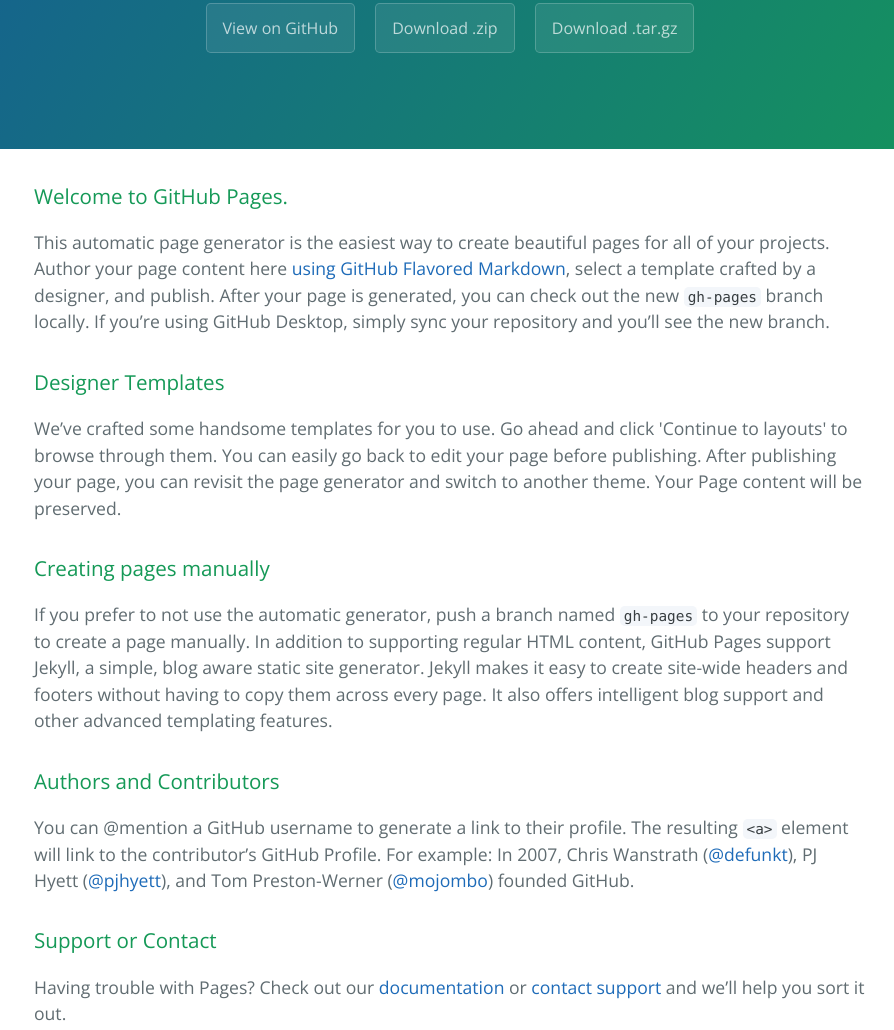
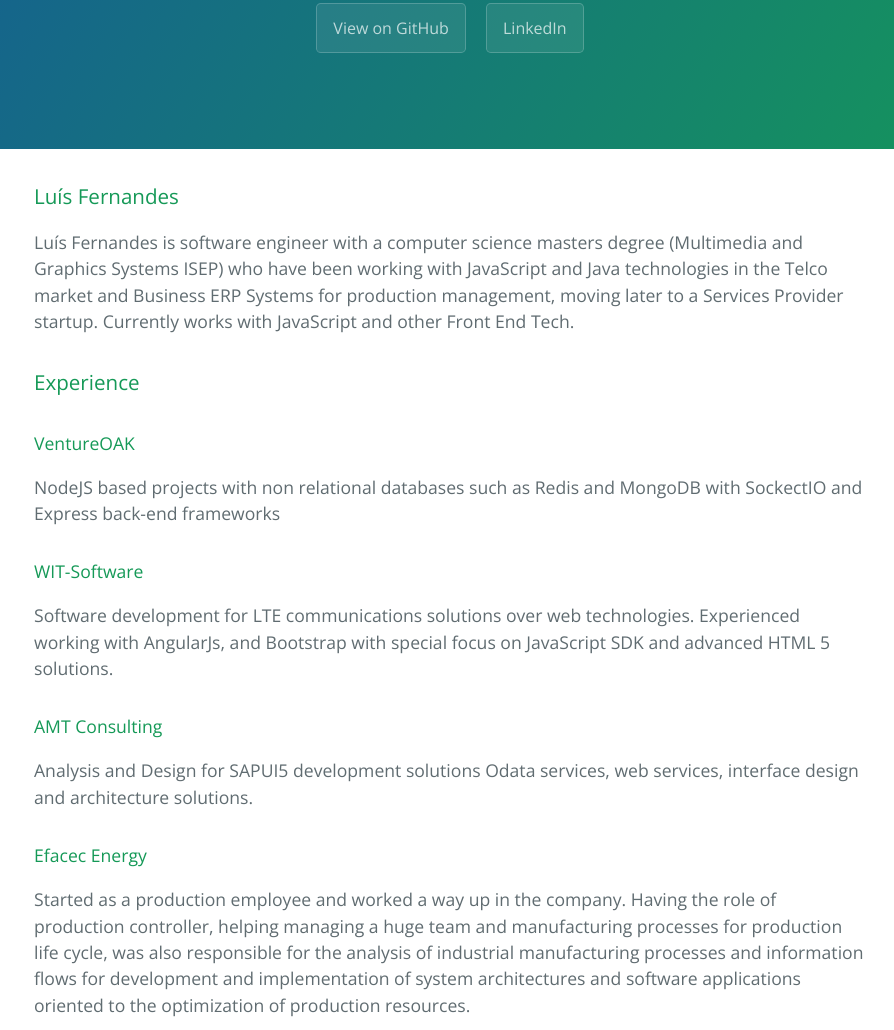
Before and after one commit to lmigueldf/fernandes.github.io, a plain HTML site: page index.html in a window 1280 px wide. Shown: the part 234-1264 px from the top of the page, without its empty margins (190-1084 px from the left). Drawn offline with nearby package versions, Linux system fonts and the light colour scheme.

Commit message:
% edited CV

```diff
--- a/index.html
+++ b/index.html
@@ -12,42 +12,55 @@
 <body>
 <section class="page-header">
     <h1 class="project-name">Fernandes.GitHub.io</h1>
+
     <h2 class="project-tagline">CV</h2>
     <a href="https://github.com/lmigueldf/fernandes.github.io" class="btn">View on GitHub</a>
-      <a href="https://github.com/lmigueldf/fernandes.github.io/zipball/master" class="btn">Download .zip</a>
-      <a href="https://github.com/lmigueldf/fernandes.github.io/tarball/master" class="btn">Download .tar.gz</a>
+    <a href="https://pt.linkedin.com/in/luís-miguel-dias-fernandes-26311467" class="btn">LinkedIn</a>
 </section>
 
 <section class="main-content">
     <h3>
-<a id="welcome-to-github-pages" class="anchor" href="#welcome-to-github-pages" aria-hidden="true"><span aria-hidden="true" class="octicon octicon-link"></span></a>Welcome to GitHub Pages.</h3>
+        <a id="welcome-to-github-pages" class="anchor" href="#welcome-to-github-pages" aria-hidden="true"><span
+                aria-hidden="true" class="octicon octicon-link"></span></a>
+        Luís Fernandes</h3>
 
-<p>This automatic page generator is the easiest way to create beautiful pages for all of your projects. Author your page content here <a href="https://guides.github.com/features/mastering-markdown/">using GitHub Flavored Markdown</a>, select a template crafted by a designer, and publish. After your page is generated, you can check out the new <code>gh-pages</code> branch locally. If you’re using GitHub Desktop, simply sync your repository and you’ll see the new branch.</p>
+    <p>Luís Fernandes is software engineer with a computer science masters degree (Multimedia and Graphics Systems ISEP)
+        who have been working with JavaScript and Java technologies in the Telco market and Business ERP Systems for
+        production
+        management, moving later to a Services Provider startup. Currently works with JavaScript and other Front End
+        Tech.</p>
 
-<h3>
-<a id="designer-templates" class="anchor" href="#designer-templates" aria-hidden="true"><span aria-hidden="true" class="octicon octicon-link"></span></a>Designer Templates</h3>
+    <h3>Experience</h3>
+    <h4>VentureOAK</h4>
 
-<p>We’ve crafted some handsome templates for you to use. Go ahead and click 'Continue to layouts' to browse through them. You can easily go back to edit your page before publishing. After publishing your page, you can revisit the page generator and switch to another theme. Your Page content will be preserved.</p>
+    <p>NodeJS based projects with non relational databases such as Redis and MongoDB with SockectIO and Express back-end
+        frameworks</p>
 
-<h3>
-<a id="creating-pages-manually" class="anchor" href="#creating-pages-manually" aria-hidden="true"><span aria-hidden="true" class="octicon octicon-link"></span></a>Creating pages manually</h3>
+    <h4>WIT-Software</h4>
 
-<p>If you prefer to not use the automatic generator, push a branch named <code>gh-pages</code> to your repository to create a page manually. In addition to supporting regular HTML content, GitHub Pages support Jekyll, a simple, blog aware static site generator. Jekyll makes it easy to create site-wide headers and footers without having to copy them across every page. It also offers intelligent blog support and other advanced templating features.</p>
+    <p>Software development for LTE communications solutions over web technologies. Experienced working with AngularJs,
+        and Bootstrap with special focus on JavaScript SDK and advanced HTML 5 solutions.</p>
 
-<h3>
-<a id="authors-and-contributors" class="anchor" href="#authors-and-contributors" aria-hidden="true"><span aria-hidden="true" class="octicon octicon-link"></span></a>Authors and Contributors</h3>
+    <h4>AMT Consulting</h4>
 
-<p>You can @mention a GitHub username to generate a link to their profile. The resulting <code>&lt;a&gt;</code> element will link to the contributor’s GitHub Profile. For example: In 2007, Chris Wanstrath (<a href="https://github.com/defunkt" class="user-mention">@defunkt</a>), PJ Hyett (<a href="https://github.com/pjhyett" class="user-mention">@pjhyett</a>), and Tom Preston-Werner (<a href="https://github.com/mojombo" class="user-mention">@mojombo</a>) founded GitHub.</p>
+    <p>Analysis and Design for SAPUI5 development solutions Odata services, web services, interface design and
+        architecture solutions.</p>
 
-<h3>
-<a id="support-or-contact" class="anchor" href="#support-or-contact" aria-hidden="true"><span aria-hidden="true" class="octicon octicon-link"></span></a>Support or Contact</h3>
+    <h4>Efacec Energy</h4>
 
-<p>Having trouble with Pages? Check out our <a href="https://help.github.com/pages">documentation</a> or <a href="https://github.com/contact">contact support</a> and we’ll help you sort it out.</p>
+    <p>Started as a production employee and worked a way up in the company. Having the role of production controller,
+        helping managing a huge team and manufacturing processes for production life cycle, was also responsible for the
+        analysis of industrial manufacturing processes and information flows for development and implementation of
+        system architectures and software applications oriented to the optimization of production resources.</p>
 
     <footer class="site-footer">
-        <span class="site-footer-owner"><a href="https://github.com/lmigueldf/fernandes.github.io">Fernandes.GitHub.io</a> is maintained by <a href="https://github.com/lmigueldf">lmigueldf</a>.</span>
+        <span class="site-footer-owner"><a
+                href="https://github.com/lmigueldf/fernandes.github.io">Fernandes.GitHub.io</a> is maintained by <a
+                href="https://github.com/lmigueldf">lmigueldf</a>.</span>
 
-        <span class="site-footer-credits">This page was generated by <a href="https://pages.github.com">GitHub Pages</a> using the <a href="https://github.com/jasonlong/cayman-theme">Cayman theme</a> by <a href="https://twitter.com/jasonlong">Jason Long</a>.</span>
+        <span class="site-footer-credits">This page was generated by <a href="https://pages.github.com">GitHub Pages</a> using the <a
+                href="https://github.com/jasonlong/cayman-theme">Cayman theme</a> by <a
+                href="https://twitter.com/jasonlong">Jason Long</a>.</span>
     </footer>
 
 </section>
```
Lines whose indentation alone changed are shown as unchanged.
